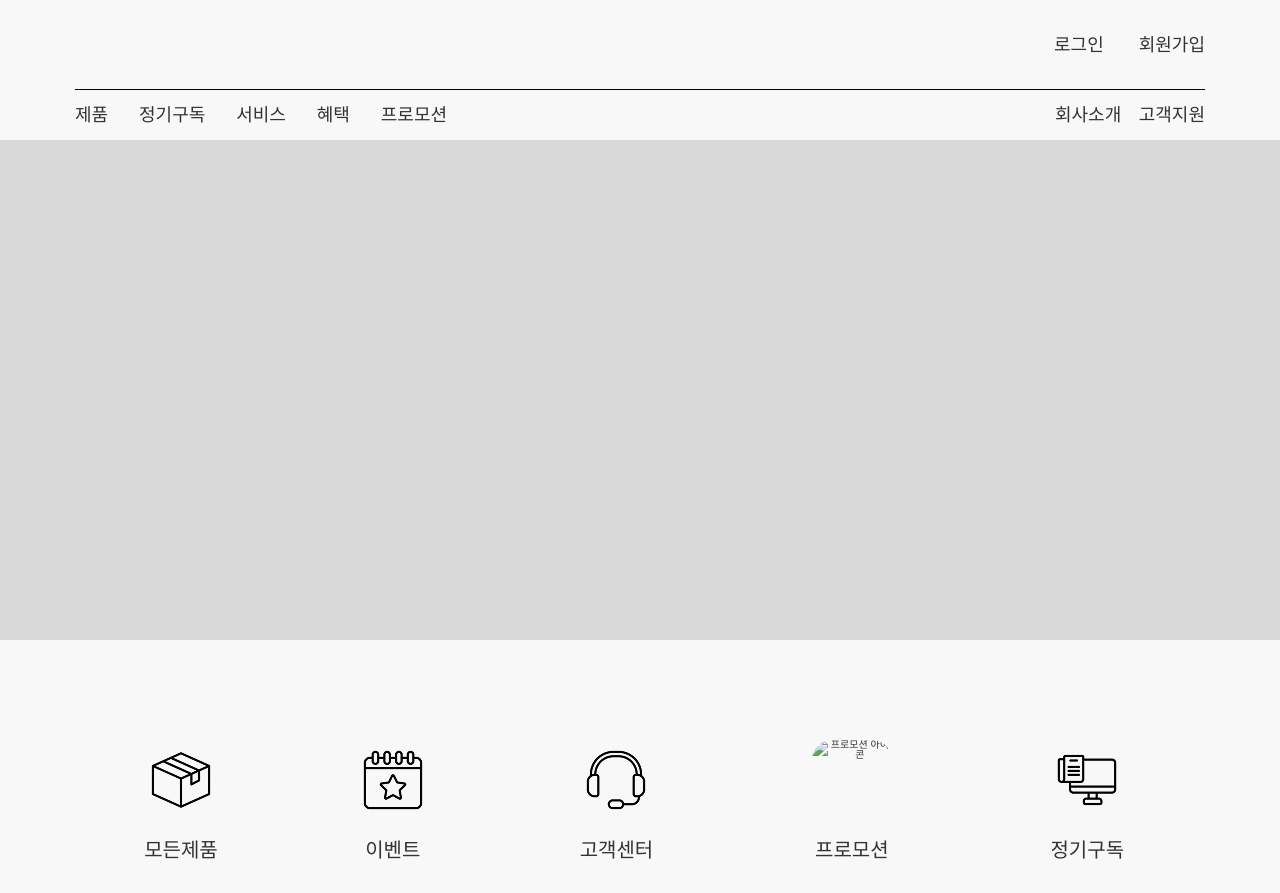
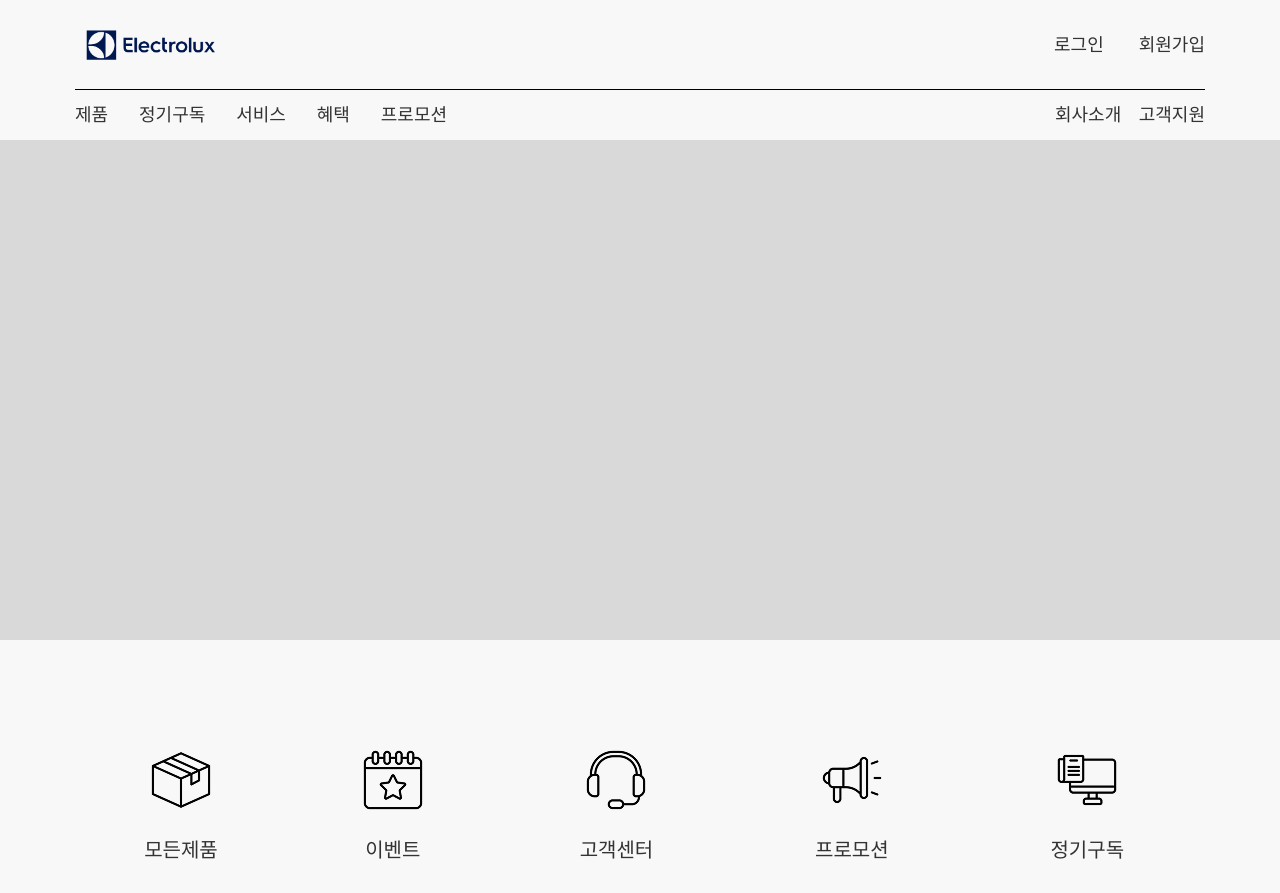
Before and after one commit to sseong-c0de/Electrolux, a plain HTML site: page index.html in a window 1280 px wide. Shown: the top 893 px of the page. Drawn offline with nearby package versions, Linux system fonts and the light colour scheme; the site is published under a folder, as on GitHub Pages, so addresses that start at the root find nothing.

Commit message:
이미지 경로 수정

```diff
--- a/css/desktop.css
+++ b/css/desktop.css
@@ -28,7 +28,7 @@
     display: block;
     width: 100%;
     height: 100%;
-    background: url(/img/pngegg.png) no-repeat center/cover;
+    background: url(../img/pngegg.png) no-repeat center/cover;
   }
   .loginWrap {
     display: block;
--- a/css/laptop.css
+++ b/css/laptop.css
@@ -29,7 +29,7 @@
     display: block;
     width: 100%;
     height: 100%;
-    background: url(/img/pngegg.png) no-repeat center/cover;
+    background: url(../img/pngegg.png) no-repeat center/cover;
   }
   .loginWrap {
     display: block;
--- a/css/mobile.css
+++ b/css/mobile.css
@@ -27,7 +27,7 @@
   display: block;
   width: 100%;
   height: 100%;
-  background: url(/img/pngegg.png) no-repeat center/cover;
+  background: url(../img/pngegg.png) no-repeat center/cover;
 }
 .loginWrap {
   display: none;
@@ -388,7 +388,7 @@ footer {
   width: 250px;
   height: 50px;
   margin: 0 auto 30px;
-  background: url("/img/pngegg.png") center/cover no-repeat;
+  background: url("../img/pngegg.png") center/cover no-repeat;
 }
 .footerInfo p {
   margin-bottom: 5px;
--- a/css/tablet.css
+++ b/css/tablet.css
@@ -28,7 +28,7 @@
     display: block;
     width: 100%;
     height: 100%;
-    background: url(/img/pngegg.png) no-repeat center/cover;
+    background: url(../img/pngegg.png) no-repeat center/cover;
   }
   .loginWrap {
     display: none;
--- a/index.html
+++ b/index.html
@@ -157,7 +157,7 @@
             </div>
             <div class="quickBtn scaleHover">
               <a href="#">
-                <img src="/img/프로모션.png" alt="프로모션 아이콘" /><span
+                <img src="img/프로모션.png" alt="프로모션 아이콘" /><span
                   >프로모션</span
                 ></a
               >
```
